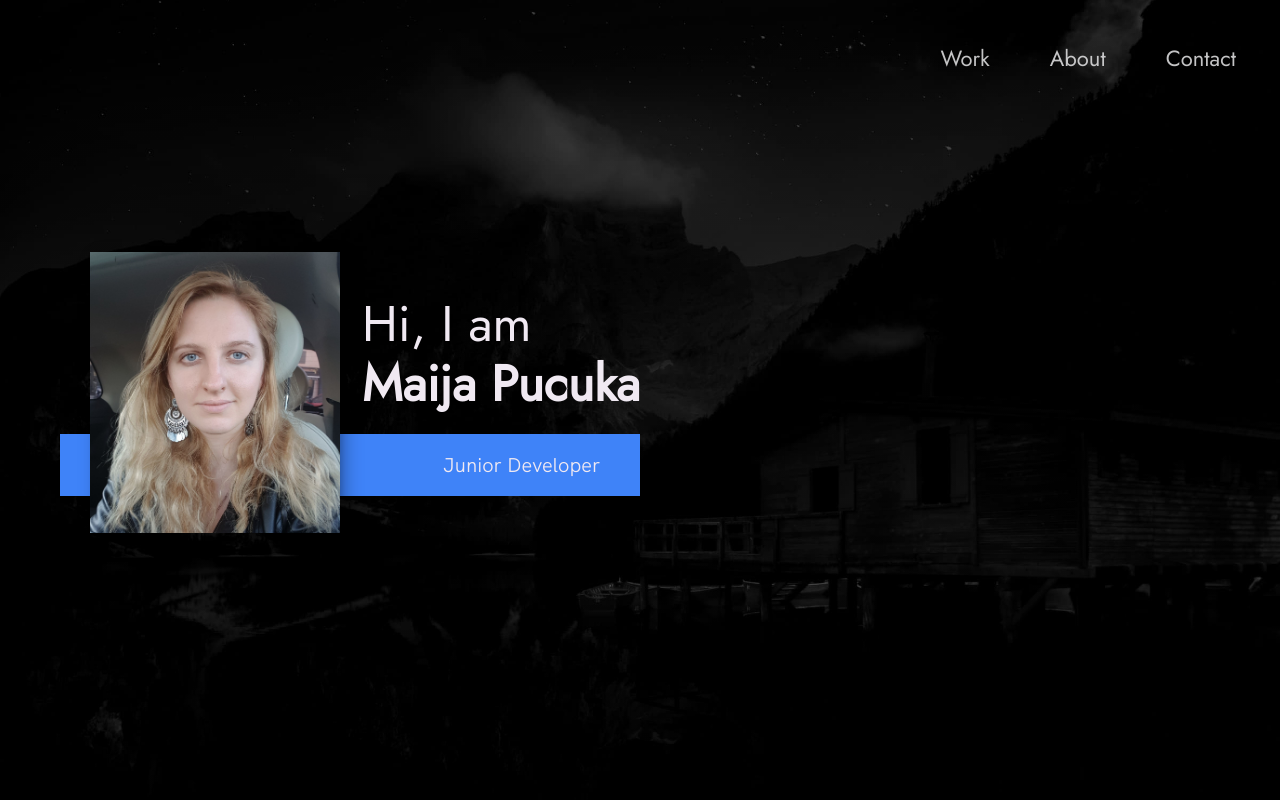
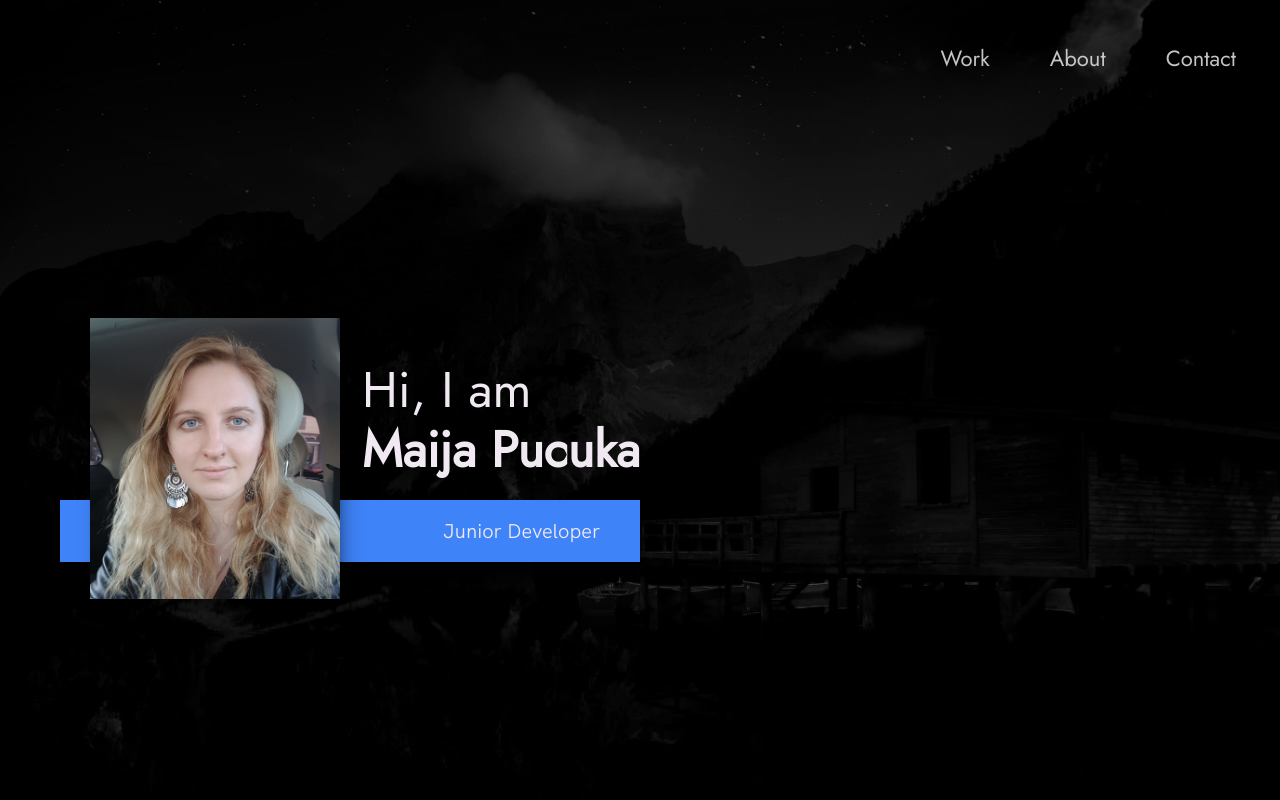
Before and after one commit to maijapucuka/portfolio-page, a website built with Vite: page index.html in a window 1280 px wide. Shown: the top 800 px of the page. Built offline with nearby package versions, Linux system fonts and the light colour scheme.

Commit message:
Update index.css

```diff
--- a/index.css
+++ b/index.css
@@ -505,6 +505,7 @@ body:not(.user-is-tabbing) a:focus {
     align-items: center;
     justify-content: center;
     gap: 2em;
+    padding: 1em;
 }
 
 @media(max-width: 900px) {
@@ -779,7 +780,7 @@ svg:hover {
         grid-template-columns: min-content max-content;
         justify-content: flex-start;
         align-items: flex-start;
-        padding-top: 15em;
+        padding-top: 17em;
     }
 
     .intro__img {
@@ -802,7 +803,7 @@ svg:hover {
 
 @media (min-width: 1200px) {
     .intro {
-        padding-top: 6em;
+        padding-top: 9em;
     }
 }
 
```
